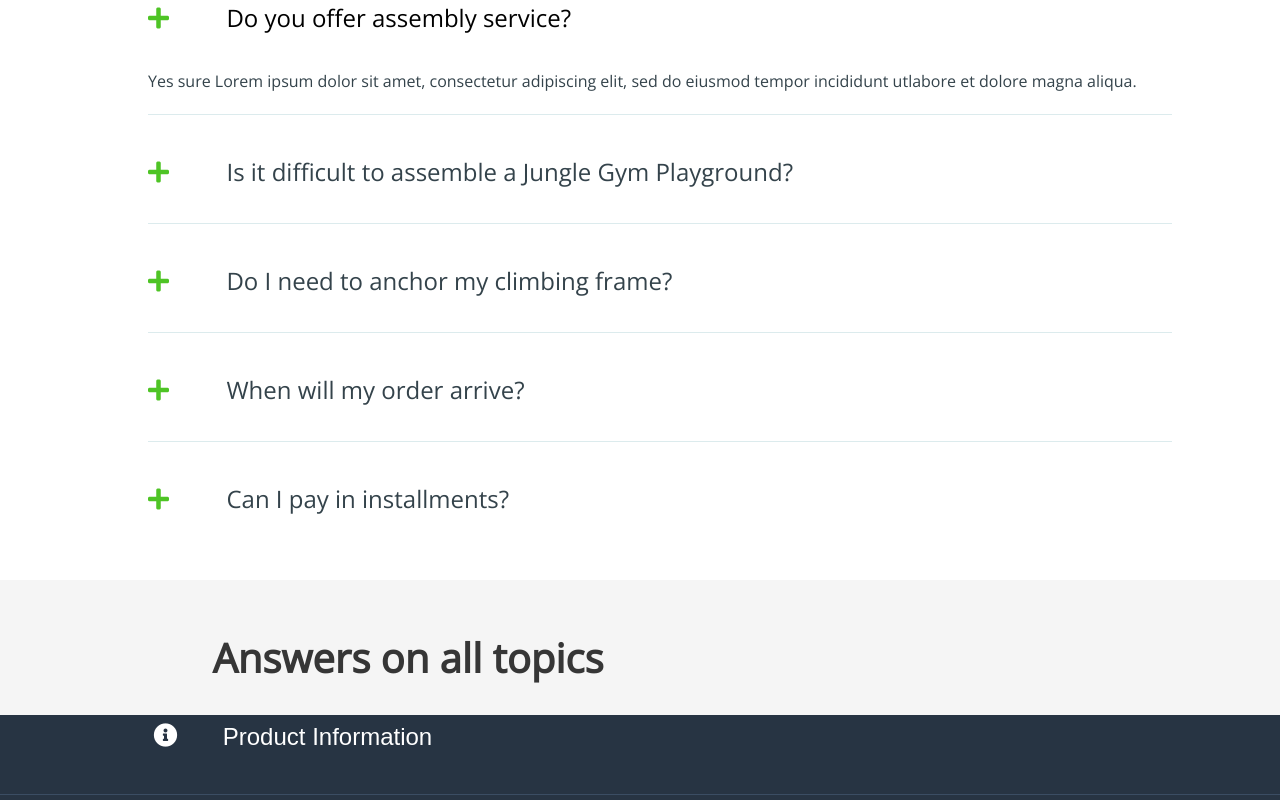
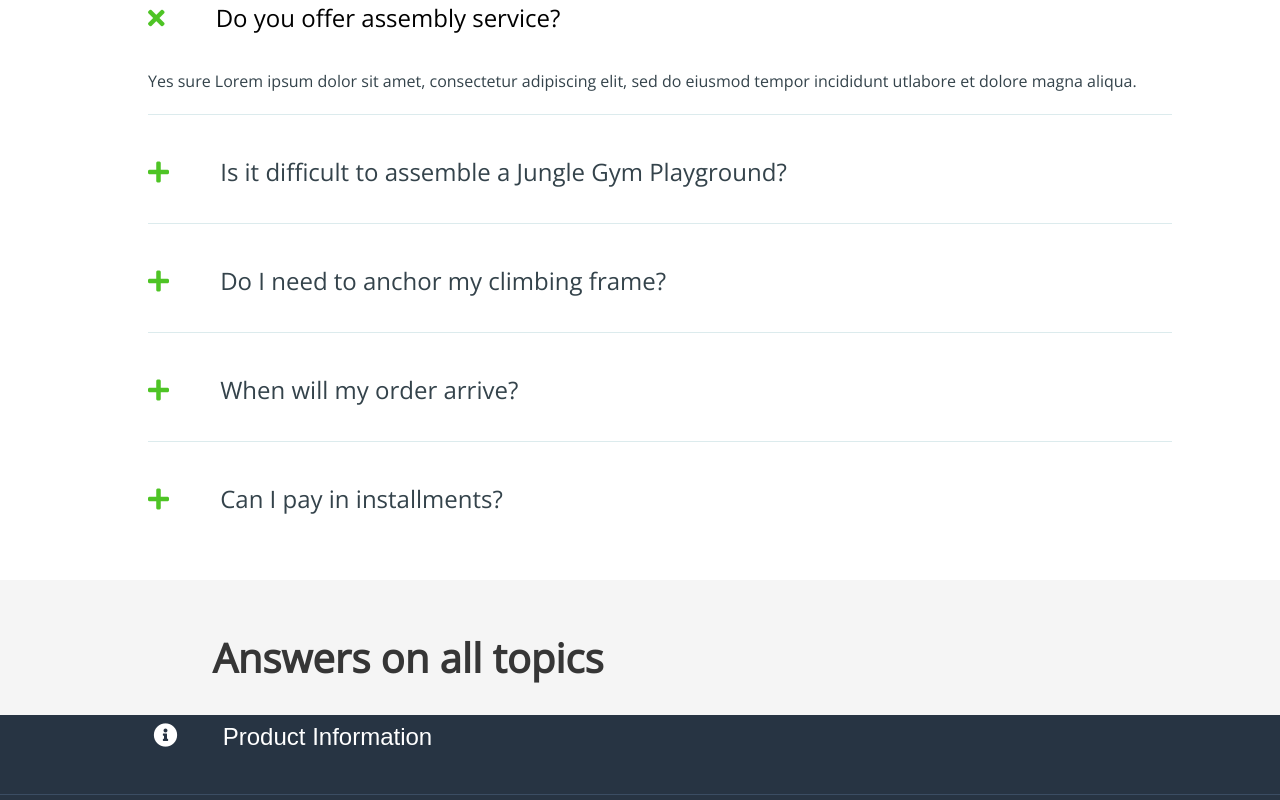
Before and after one commit to albiberon/JG-FAQ-page, a plain HTML site: page index.html in a window 1280 px wide. Both pictures are taken after a click on the link "Do you offer assembly service?". Shown: the part 302-1102 px from the top of the page. Drawn offline with nearby package versions, Linux system fonts and the light colour scheme.

Commit message:
Update index.html

```diff
--- a/index.html
+++ b/index.html
@@ -114,13 +114,25 @@
             color: black;
         }
 
-        .faq>ul>li h2::before {
+        .faq-detail-button::before {
             font-family: "Font Awesome 5 Free";
             font-weight: 700;
             content: "\f067";
             padding-right: 5%;
             color: #4ec425;
         }
+
+        .closebutton-added::before{
+            content: "\f00d"!important;
+        }
+
+        /* .faq>ul>li h2::before {
+            font-family: "Font Awesome 5 Free";
+            font-weight: 700;
+            content: "\f067";
+            padding-right: 5%;
+            color: #4ec425;
+        } */
 
 
         .faq>ul>li.is-active h2::before {
@@ -1357,13 +1369,21 @@
 
         // Faq content populator
         var htmlFaqContent = faqContent.map(function (element) {
-            return `<li id="faq-${element.id}"><h2> <a href="#faq-${element.id}">${element.header}</a></h2>
+            return `<li id="faq-${element.id}"><h2> <a class="faq-detail-button" href="#faq-${element.id}">${element.header}</a></h2>
                     <div><p>${element.content}</p></div>
                     </li>`;
         });
 
         $(".faq-list").html(htmlFaqContent);
         //Faq content populator ends
+
+
+        $(".faq-detail-button").click(function(){
+            if($(".faq-detail-button").hasClass("closebutton-added")){
+                $(".faq-detail-button").removeClass("closebutton-added");
+            }
+            $(this).toggleClass("closebutton-added");
+        });
 
         //Faq Block content
         var blockContent = [
```
